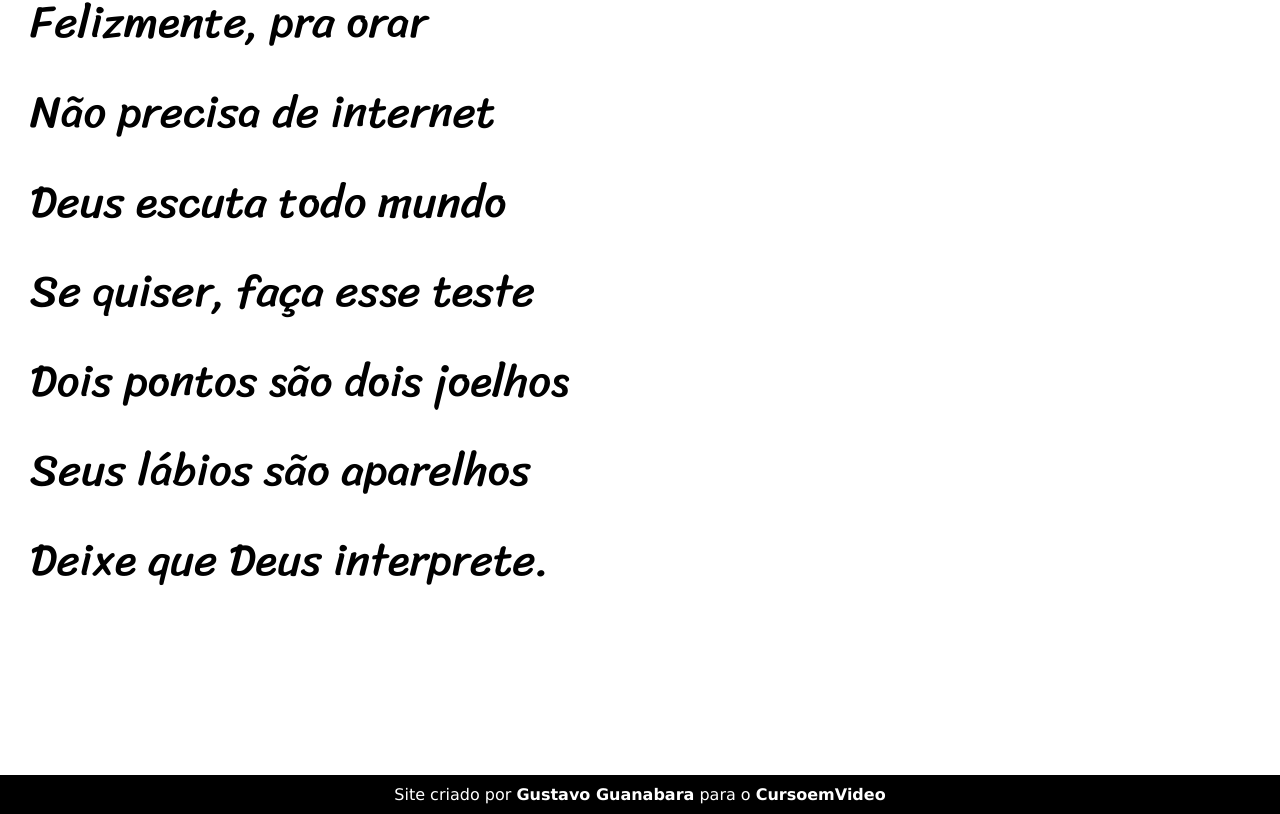
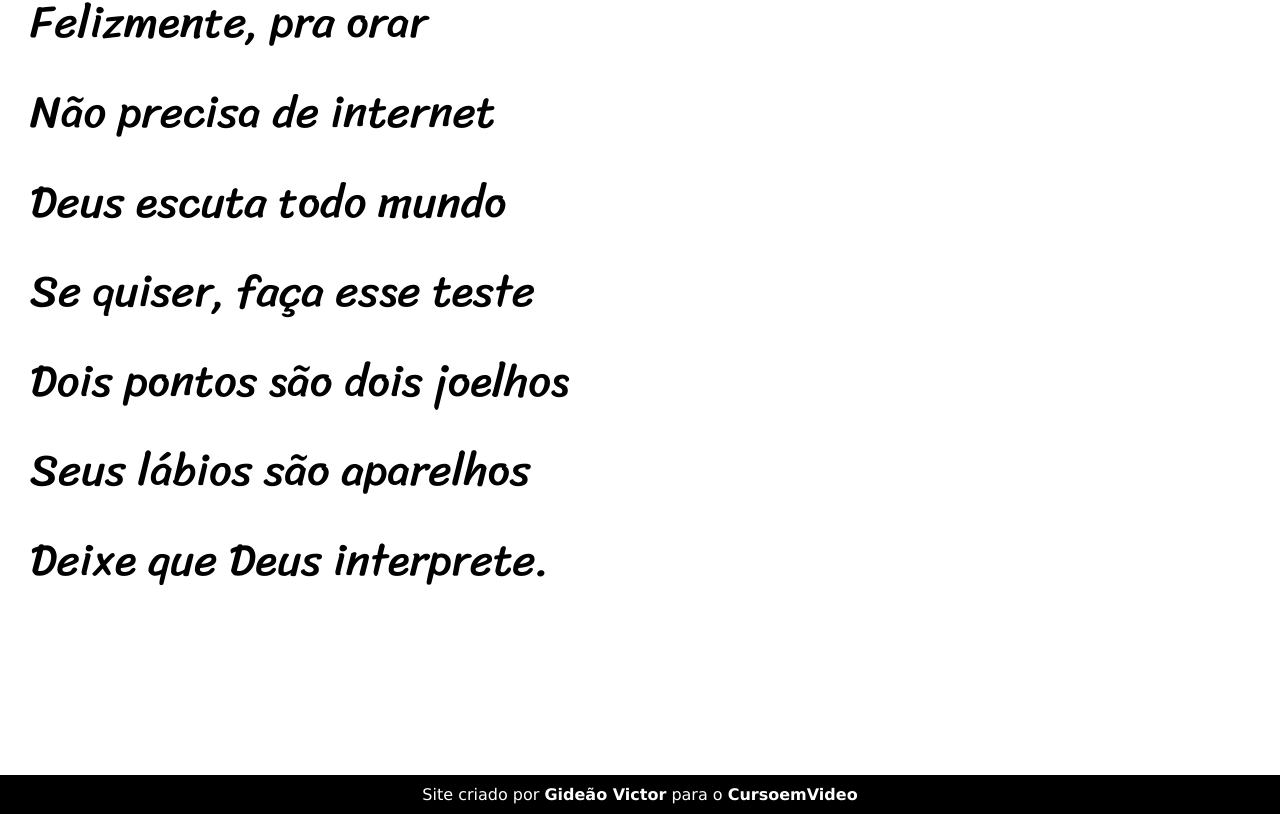
Before and after one commit to Gideao17y/projeto-cordel, a plain HTML site: page index.html in a window 1280 px wide. Shown: the part 5143-5957 px from the top of the page. Drawn offline with Linux system fonts and the light colour scheme.

Commit message:
atualizei o index

```diff
--- a/index.html
+++ b/index.html
@@ -98,7 +98,7 @@
     </section>
 
     <footer>
-        <p>Site criado por <a href="https://gustavoguanabara.github.io" target="_blank">Gustavo Guanabara</a> para o <a href="https://www.cursoemvideo.com" target="_blank">CursoemVideo</a></p>
+        <p>Site criado por <a href="https://gideao17y.github.io" target="_blank">Gideão Victor</a> para o <a href="https://www.cursoemvideo.com" target="_blank">CursoemVideo</a></p>
     </footer>
 </body>
 </html>
```
